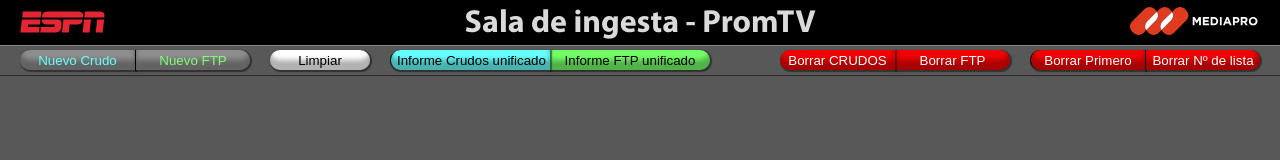
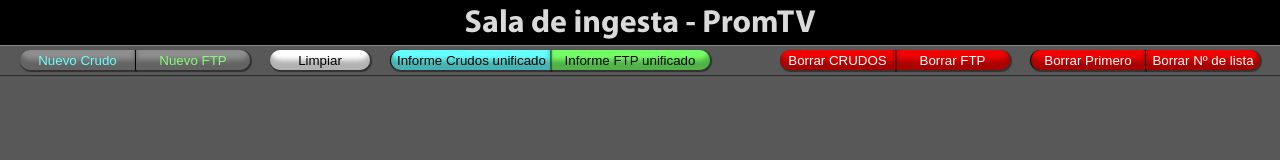
Before and after one commit to robtempel/assistingest, a plain HTML site: page index.html in a window 1280 px wide. Drawn offline with Linux system fonts and the light colour scheme.

Commit message:
Update index.html

```diff
--- a/index.html
+++ b/index.html
@@ -8,8 +8,7 @@
     <link rel="stylesheet" href="css/pruebas.css"/>
 </head>
 <body id="contenedor" class="universal">
-    <img src="assets/images/ESPN-iso-logo.svg" id="logoespn" class="logoespn" alt="logoespn">
-    <img src="assets/images/Mediapro.svg" id="logomediapro" class="logomediapro" alt="logomediapro">
+
 
     <h1 class="titulo" id="titulopagina">Sala de ingesta - PromTV</h1>
 
```
